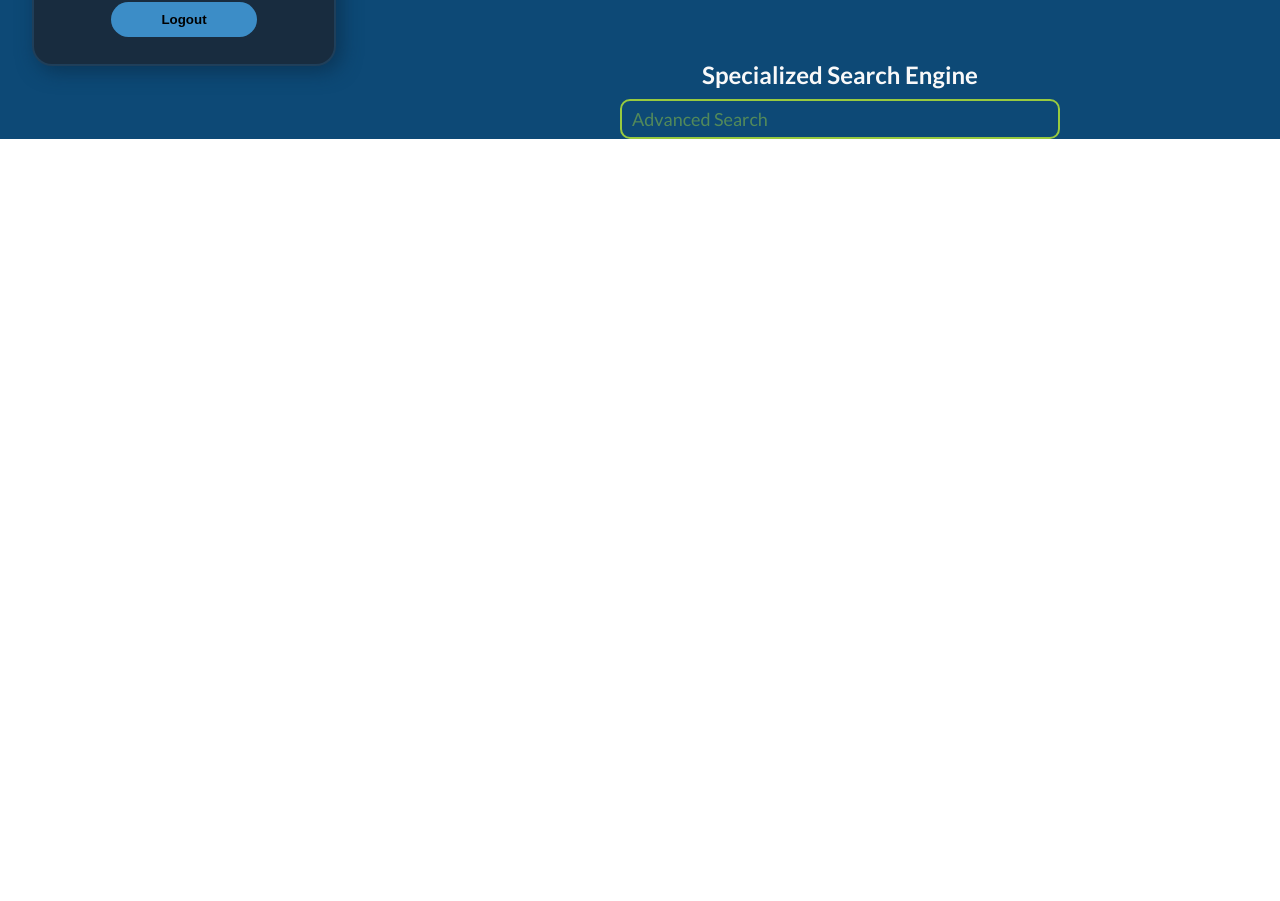
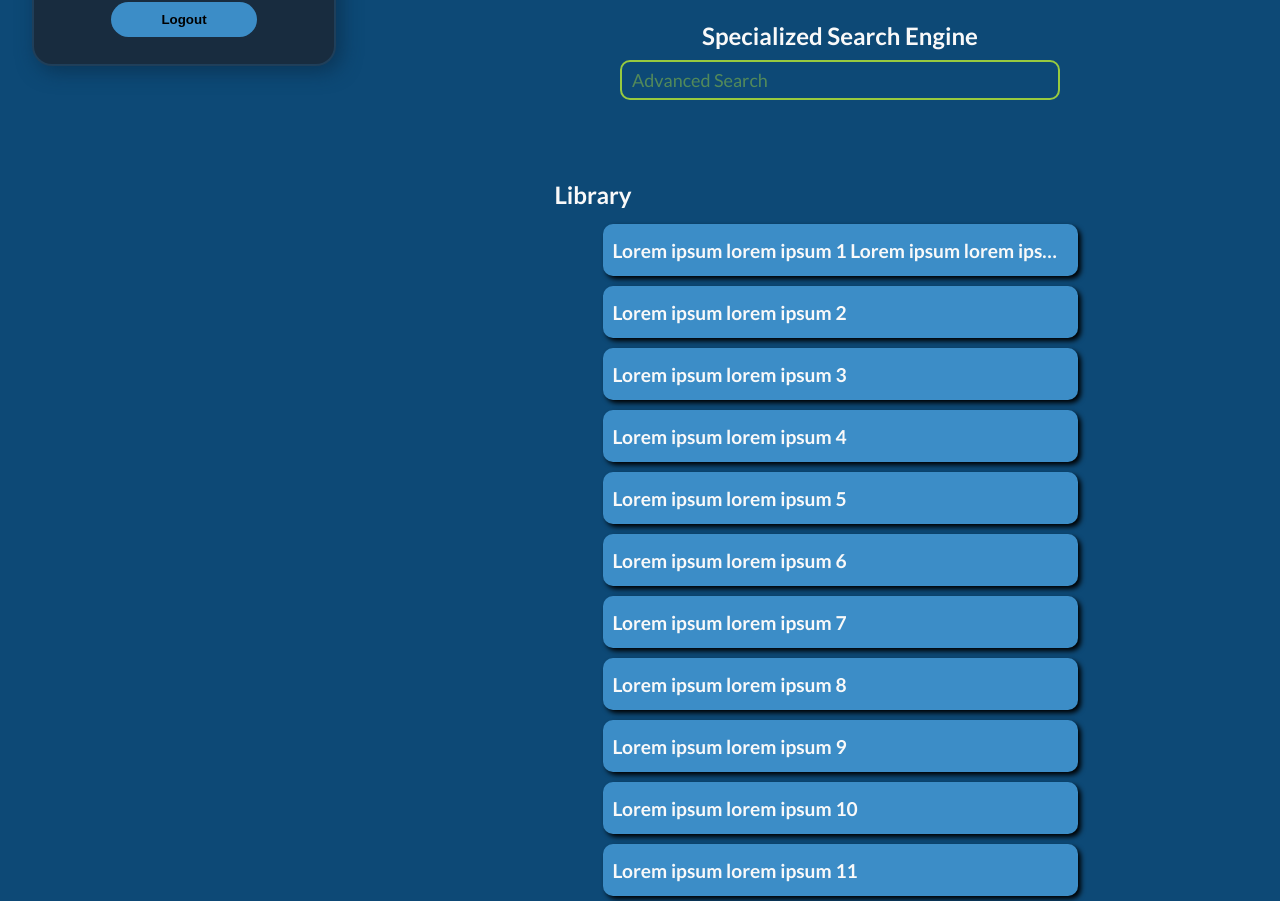
Before and after one commit to hack-learning/masterpath_frontend, a Next.js app: page /library in a window 1280 px wide. Shown: the part 722-1623 px from the top of the page. Before the commit the page ends 861 px from the top, so only its background shows below. Built offline with nearby package versions, Linux system fonts and the light colour scheme.

Commit message:
finished the Library Page

```diff
--- /dev/null
+++ b/components/ArticleCard/index.js
@@ -0,0 +1,11 @@
+import { Card, Title } from './styles'
+
+export const ArticleCard = ({ title, url }) => {
+
+
+  return (
+    <Card href={url}>
+      <Title>{title}</Title>
+    </Card>
+  )
+}
--- /dev/null
+++ b/components/ArticleCard/styles.js
@@ -0,0 +1,51 @@
+import styled from 'styled-components'
+
+import { hoverScale } from '../../globalStyles/animations'
+import { colors, mediaQueries } from '../../globalStyles/stylesVariables'
+
+export const Card = styled.a`
+  width: 873px;
+  height: 52px;
+  text-decoration: none;
+  background-color: ${colors.lightSecond};
+  border-radius: 10px;
+  font-size: 18px;
+  margin: 5px;
+  display: flex;
+  justify-content: flex-start;
+  align-items: center;
+  box-shadow: 3px 3px 5px black;
+  overflow: hidden;
+
+  &:hover {
+    ${hoverScale};
+  }
+
+  @media ${mediaQueries.desktop} {
+    width: 708px;
+  }
+
+  @media ${mediaQueries.littleDesktop}{
+    width: 475px;
+  }
+
+  @media ${mediaQueries.miniDesktop} {
+    width: 350px;
+  }
+
+  @media ${mediaQueries.tablet} {
+    width: 300px;
+  }
+
+  @media ${mediaQueries.mobile} {
+    width: 220px;
+  }
+`
+
+export const Title = styled.h3`
+  margin: 10px;
+  color: ${colors.white};
+  overflow: hidden;
+  white-space: nowrap;
+  text-overflow: ellipsis;
+`
--- /dev/null
+++ b/components/ArticleContainer/index.js
@@ -0,0 +1,76 @@
+import { Container, Title, Articles } from './styles'
+import { ArticleCard } from '../ArticleCard'
+
+export const ArticleContainer = ({ data }) => {
+
+  data = [
+    {
+      title: "Lorem ipsum lorem ipsum 1 Lorem ipsum lorem ipsum 1 Lorem ipsum lorem ipsum 1 Lorem ipsum lorem ipsum 1 Lorem ipsum lorem ipsum 1 Lorem ipsum lorem ipsum 1 Lorem ipsum lorem ipsum 1 Lorem ipsum lorem ipsum 1",
+      url: "/library",
+      id: 0
+    },
+    {
+      title: "Lorem ipsum lorem ipsum 2",
+      url: "/library",
+      id: 1
+    },
+    {
+      title: "Lorem ipsum lorem ipsum 3",
+      url: "/library",
+      id: 2
+    },
+    {
+      title: "Lorem ipsum lorem ipsum 4",
+      url: "/library",
+      id: 3
+    },
+    {
+      title: "Lorem ipsum lorem ipsum 5",
+      url: "/library",
+      id: 4
+    },
+    {
+      title: "Lorem ipsum lorem ipsum 6",
+      url: "/library",
+      id: 5
+    },
+    {
+      title: "Lorem ipsum lorem ipsum 7",
+      url: "/library",
+      id: 6
+    },
+    {
+      title: "Lorem ipsum lorem ipsum 8",
+      url: "/library",
+      id: 7
+    },
+    {
+      title: "Lorem ipsum lorem ipsum 9",
+      url: "/library",
+      id: 8
+    },
+    {
+      title: "Lorem ipsum lorem ipsum 10",
+      url: "/library",
+      id: 9
+    },
+    {
+      title: "Lorem ipsum lorem ipsum 11",
+      url: "/library",
+      id: 10
+    }
+  ]
+
+  return(
+    <Container>
+      <Title>Library</Title>
+      <Articles>
+      {
+        data.map( item => (
+          <ArticleCard key={item.id} {...item} />
+        ))
+      }
+      </Articles>
+    </Container>
+  )
+}
--- /dev/null
+++ b/components/ArticleContainer/styles.js
@@ -0,0 +1,22 @@
+import styled from 'styled-components'
+
+import { colors } from '../../globalStyles/stylesVariables'
+
+export const Container = styled.div`
+  width: 100%;
+  height: auto;
+  margin-top: 80px;
+`
+
+export const Articles = styled.div`
+  display: flex;
+  flex-direction: column;
+  align-items: center;
+`
+
+export const Title = styled.h1`
+  font-size: 24px;
+  color: ${colors.white};
+  font-weight: bold;
+  margin: 10px 15%;
+`
--- a/components/BreakingNewsContainer/index.js
+++ b/components/BreakingNewsContainer/index.js
@@ -11,21 +11,25 @@ export const BreakingNewsContainer = ({ data }) => {
       title: "1 This is a test of an news title lorem ipsum lorem ipsum",
       img: gravatar('garavitogerardo@gmail.com'),
       url: "/library",
+      id: 0
     },
     {
       title: "2 This is a test of an news title lorem ipsum lorem ipsum",
       img: gravatar('garavitogerardo@gmail.com'),
       url: "/library",
+      id: 1
     },
     {
       title: "3 This is a test of an news title lorem ipsum lorem ipsum",
       img: gravatar('garavitogerardo@gmail.com'),
       url: "/library",
+      id: 2
     },
     {
       title: "4 This is a test of an news title lorem ipsum lorem ipsum",
       img: gravatar('garavitogerardo@gmail.com'),
       url: "/library",
+      id: 3
     },
   ]
 
@@ -35,7 +39,7 @@ export const BreakingNewsContainer = ({ data }) => {
       <News>
         {
           data.map(item => (
-            <NewsCard {...item} />
+            <NewsCard key={item.id} {...item} />
           ))
         }
       </News>
--- a/components/BreakingNewsContainer/styles.js
+++ b/components/BreakingNewsContainer/styles.js
@@ -8,8 +8,6 @@ export const Container = styled.div`
 `
 
 export const News = styled.div`
-  height: auto;
-  width: 100%;
   max-width: 1300px;
   display: flex;
   justify-content: center;
@@ -18,7 +16,7 @@ export const News = styled.div`
 `
 
 export const Title = styled.h1`
+  margin: 10px 15%;
   color: ${colors.white};
-  margin: 10px 10px 10px 100px;
   font-size: 24px;
 `
--- a/pages/bug-hunt.js
+++ b/pages/bug-hunt.js
@@ -9,7 +9,6 @@ import { BugCardContainer } from '../components/BugCardContainer';
 const BugHunt = () => {
 	return (
 		<Layout>
-			<h1>Esto es Bug hunt</h1>
 			<BugCardContainer/>
 		</Layout>
 	);
--- a/pages/library.js
+++ b/pages/library.js
@@ -4,15 +4,16 @@
 import { Layout } from '../components/Layout';
 import { BreakingNewsContainer } from '../components/BreakingNewsContainer'
 import { SearchBar } from '../components/SearchBar'
+import { ArticleContainer } from '../components/ArticleContainer'
 
 // import Styles
 
 const Library = () => {
 	return (
 		<Layout>
-			<h1>Esto es Library</h1>
 			<BreakingNewsContainer />
 			<SearchBar />
+			<ArticleContainer />
 		</Layout>
 	);
 };
```
Also changed, not shown: components/BugCardContainer/index.js (+17 -9 lines).
